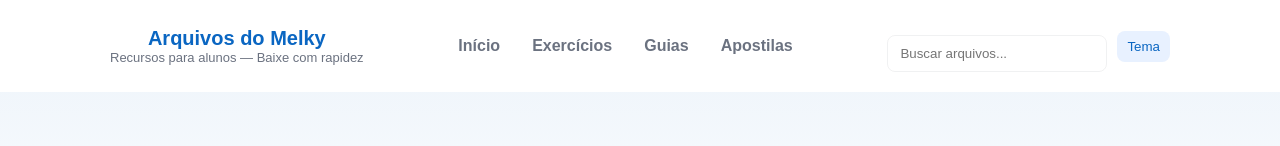
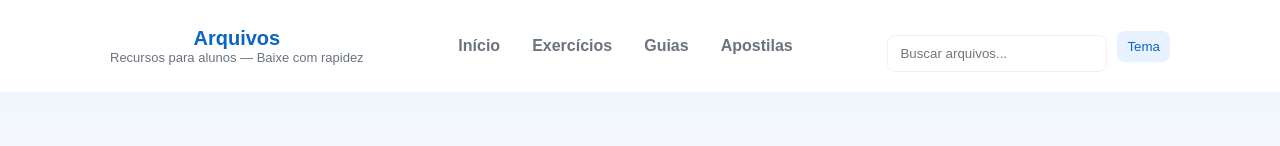
Before and after one commit to melky-yc/exercism-melky, a plain HTML site: page index.html in a window 1280 px wide. Shown: the top 146 px of the page. Drawn offline with Linux system fonts and the light colour scheme.

Commit message:
Mudança

```diff
--- a/index.html
+++ b/index.html
@@ -17,7 +17,7 @@
 <header class="site-header">
     <div class="container header-inner">
         <div class="brand">
-            <h1>Arquivos do Melky</h1>
+            <h1>Arquivos</h1>
             <p class="tagline">Recursos para alunos — Baixe com rapidez</p>
         </div>
         <nav aria-label="Menu principal">
```
